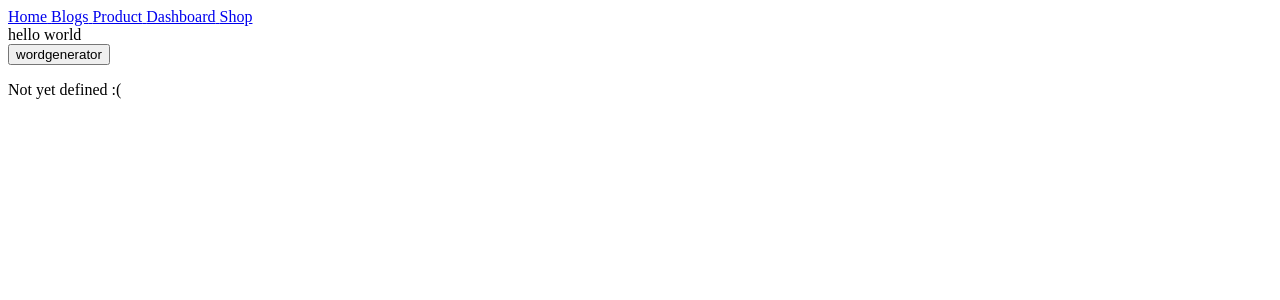
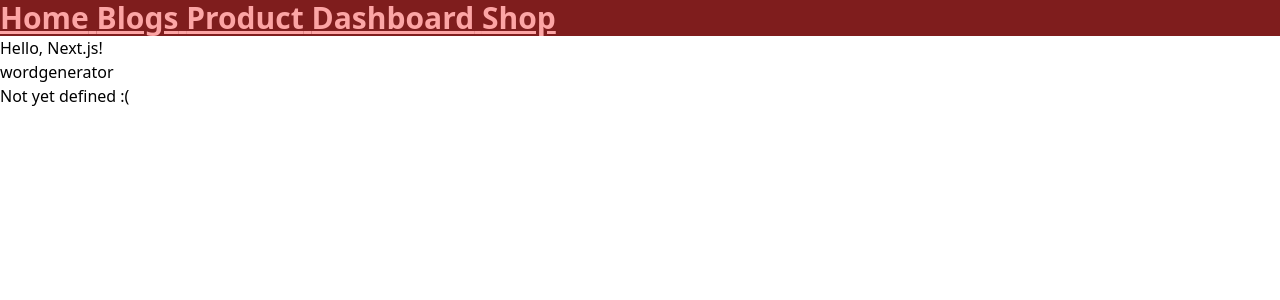
Before and after one commit to syedalirazazaidi/nextjs-pro, a Next.js app: page / in a window 1280 px wide. Shown: the top 300 px of the page. Built offline with nearby package versions, Linux system fonts and the light colour scheme.

Commit message:
add tailind

```diff
--- a/app/layout.tsx
+++ b/app/layout.tsx
@@ -1,6 +1,6 @@
 import Navbar from "./shared/navbar"
 import WordGenerator from "./shared/wordgenerator"
-
+import './globals.css'
 
 export default function RootLayout({
   children,
@@ -14,8 +14,11 @@ export default function RootLayout({
         <meta name="description" content="Generated by create next app" />
         <link rel="icon" href="/favicon.ico" />
       </head>
-      <body>
+      <body  >
+        <div  className="text-3xl font-bold underline text-red-300 bg-red-900">
+
        <Navbar/>
+        </div>
         {children}
         <WordGenerator/>
         </body>
--- a/app/page.tsx
+++ b/app/page.tsx
@@ -1,9 +1,11 @@
-
 
 export default function Home() {
   return (
-   <div>
-  hello world
+   <div >
+   <h1>
+      Hello, Next.js!
+    </h1>
+
    </div>
   )
 }
--- a/app/shared/navbar.tsx
+++ b/app/shared/navbar.tsx
@@ -17,10 +17,10 @@ const links: LinkArray = [
 
 export default function Navbar() {
     return (
-        <div>
+        <div >
             {
                 links.map(link =>
-                    <Link key={link.name} href={link.path}>{link.name} {``}</Link>
+                    <Link key={link.name} href={link.path} >{link.name} {``}</Link>
                 )
             }
         </div>
--- a/app/shared/wordgenerator.tsx
+++ b/app/shared/wordgenerator.tsx
@@ -12,7 +12,7 @@ export default function WordGenerator() {
         console.log('client component')
     })
   return (
-    <div><button onClick={generate}>
+    <div ><button onClick={generate}>
         wordgenerator</button>
         <p> {word}</p>
         </div>
```
